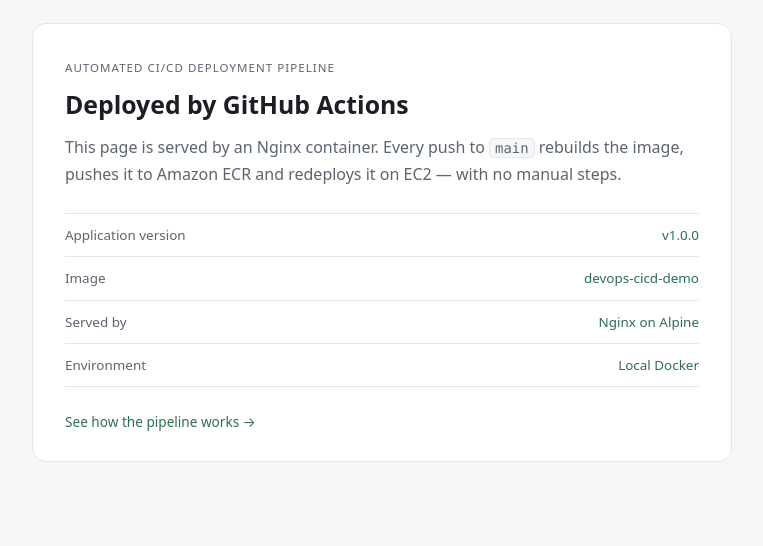
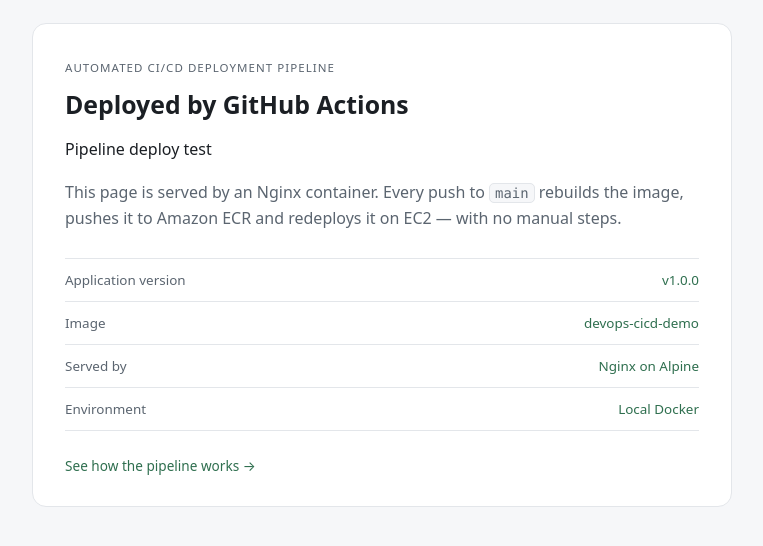
Before and after one commit to Balaji7259/devops-cicd-demo, a plain HTML site: page site/index.html in a window 1280 px wide. Shown: the part 50-596 px from the top of the page, without its empty margins (258-1021 px from the left). Drawn offline with Linux system fonts and the light colour scheme.

Commit message:
feat: add deploy stamp to verify pipeline propagation

```diff
--- a/site/index.html
+++ b/site/index.html
@@ -21,6 +21,7 @@
   <main class="card">
     <p class="eyebrow">Automated CI/CD Deployment Pipeline</p>
     <h1>Deployed by GitHub Actions</h1>
+      <p class="deploy-stamp">Pipeline deploy test</p>
     <p class="lede">
       This page is served by an Nginx container. Every push to
       <code>main</code> rebuilds the image, pushes it to Amazon ECR and
```
